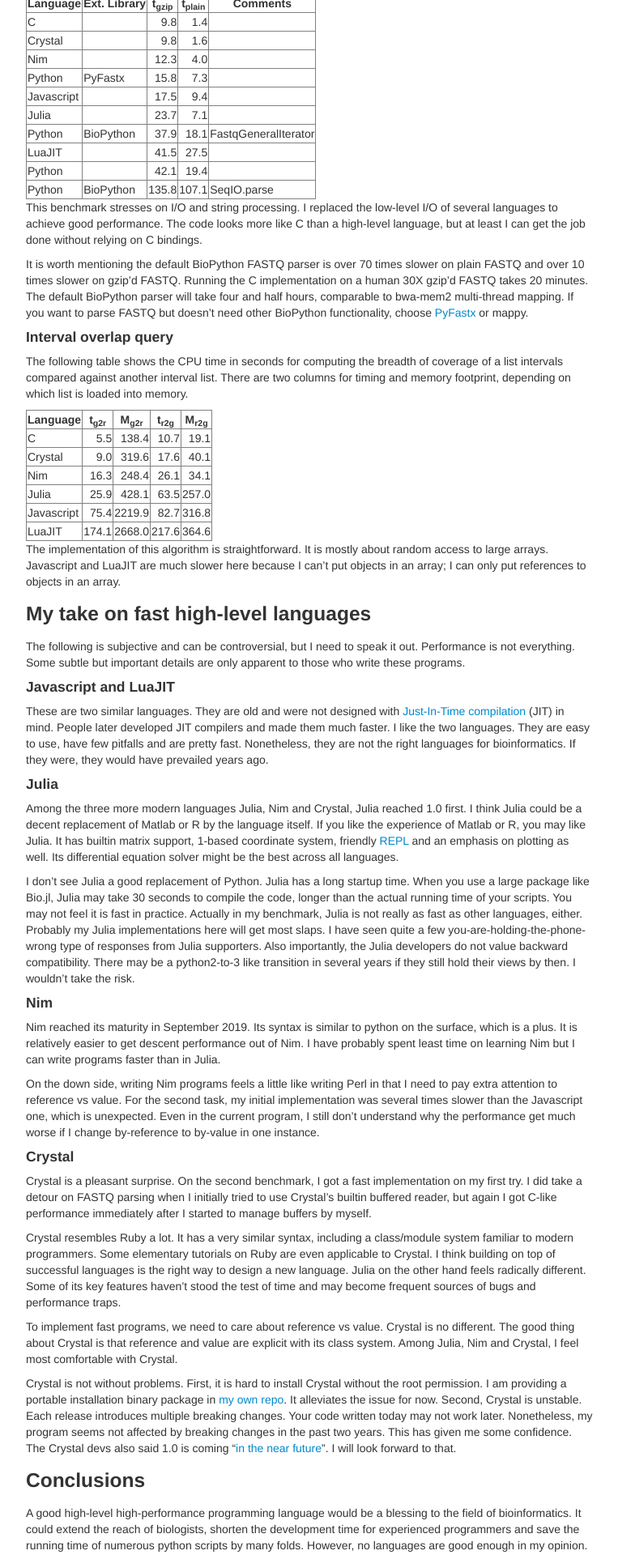
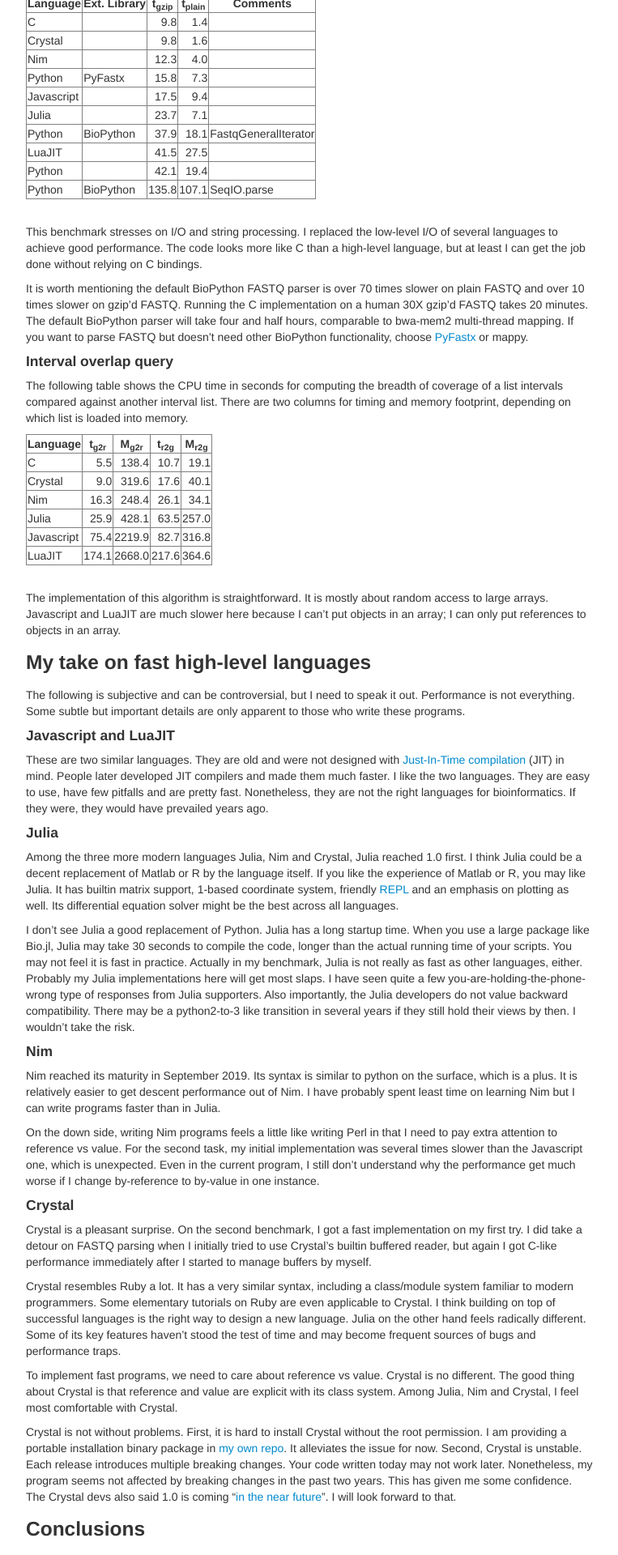
Before and after one commit to lh3/lh3.github.com, a Jekyll site: the page built from _posts/2020-05-17-fast-high-level-programming-languages.md, in a window 1280 px wide. Shown: the part 780-2700 px from the top of the page at 81% size, without its empty margins (258-1021 px from the left). Built offline with Jekyll 4.4.1, drawn with Linux system fonts in a browser that asks for light colours; comment, search, counter and statistics services are not loaded.

Commit message:
fine tuning table formatting

```diff
--- a/_posts/2020-05-17-fast-high-level-programming-languages.md
+++ b/_posts/2020-05-17-fast-high-level-programming-languages.md
@@ -42,7 +42,7 @@
 implementations, all the others use an algorithm similar to my [kseq.h][kseq]
 parser in C.
 
-<table border="1" cellspacing="0">
+<table border="1" cellspacing="0" padding="2">
 <tr><th>Language</th><th>Ext. Library</th><th>t<sub>gzip</sub></th><th>t<sub>plain</sub></th><th>Comments</th></tr>
 <tr><td>C         </td><td>         </td><td style="text-align:right">  9.8</td><td style="text-align:right">  1.4</td><td></td> </tr>
 <tr><td>Crystal   </td><td>         </td><td style="text-align:right">  9.8</td><td style="text-align:right">  1.6</td><td></td> </tr>
@@ -54,7 +54,7 @@
 <tr><td>LuaJIT    </td><td>         </td><td style="text-align:right"> 41.5</td><td style="text-align:right"> 27.5</td><td></td> </tr>
 <tr><td>Python    </td><td>         </td><td style="text-align:right"> 42.1</td><td style="text-align:right"> 19.4</td><td></td> </tr>
 <tr><td>Python    </td><td>BioPython</td><td style="text-align:right">135.8</td><td style="text-align:right">107.1</td><td>SeqIO.parse</td> </tr>
-</table>
+</table><br/>
 
 This benchmark stresses on I/O and string processing. I replaced the low-level
 I/O of several languages to achieve good performance. The code looks more like
@@ -75,7 +75,7 @@
 two columns for timing and memory footprint, depending on which list is loaded
 into memory.
 
-<table border="1" cellspacing="0">
+<table border="1" cellspacing="0" padding="2">
 <tr><th>Language</th><th>t<sub>g2r</sub></th><th>M<sub>g2r</sub></th><th>t<sub>r2g</sub></th><th>M<sub>r2g</sub></th></tr>
 <tr><td>C         </td><td style="text-align:right">  5.5</td><td style="text-align:right"> 138.4</td><td style="text-align:right"> 10.7</td><td style="text-align:right"> 19.1</td></tr>
 <tr><td>Crystal   </td><td style="text-align:right">  9.0</td><td style="text-align:right"> 319.6</td><td style="text-align:right"> 17.6</td><td style="text-align:right"> 40.1</td></tr>
@@ -83,7 +83,7 @@
 <tr><td>Julia     </td><td style="text-align:right"> 25.9</td><td style="text-align:right"> 428.1</td><td style="text-align:right"> 63.5</td><td style="text-align:right">257.0</td></tr>
 <tr><td>Javascript</td><td style="text-align:right"> 75.4</td><td style="text-align:right">2219.9</td><td style="text-align:right"> 82.7</td><td style="text-align:right">316.8</td></tr>
 <tr><td>LuaJIT    </td><td style="text-align:right">174.1</td><td style="text-align:right">2668.0</td><td style="text-align:right">217.6</td><td style="text-align:right">364.6</td></tr>
-</table>
+</table><br/>
 
 The implementation of this algorithm is straightforward. It is mostly about
 random access to large arrays. Javascript and LuaJIT are much slower here
```
